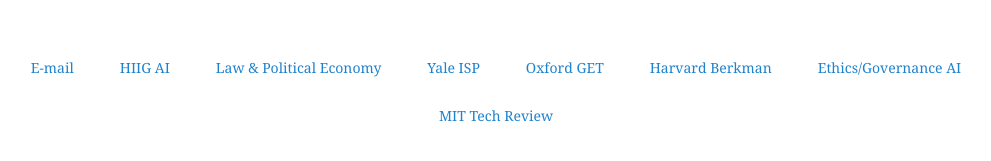
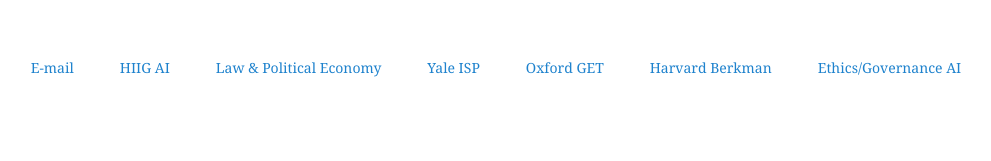
Before and after one commit to eunchangchoi/eunchangchoi.github.io, a Jekyll site: the page built from index.md, in a window 1280 px wide and 900 px high, scrolled down 2640 px. Shown: the part 691-852 px from the top of the window, without its empty margins (65-1056 px from the left). Built offline with Jekyll 4.4.1, drawn with Linux system fonts in a browser that asks for light colours.

Commit message:
Update default.html

```diff
--- a/_layouts/default.html
+++ b/_layouts/default.html
@@ -66,7 +66,6 @@
    <li><a href="https://www.oii.ox.ac.uk/research/governance-of-emerging-technologies"> Oxford GET</a></li>
    <li><a href="https://cyber.harvard.edu/topics/ethics-and-governance-ai"> Harvard Berkman </a></li>
    <li><a href="https://aiethicsinitiative.org/projects"> Ethics/Governance AI </a></li>
-   <li><a href="https://www.technologyreview.com/search/?s=AI"> MIT Tech Review</a></li>
    </ul>
   </footer>
   </body>
```
